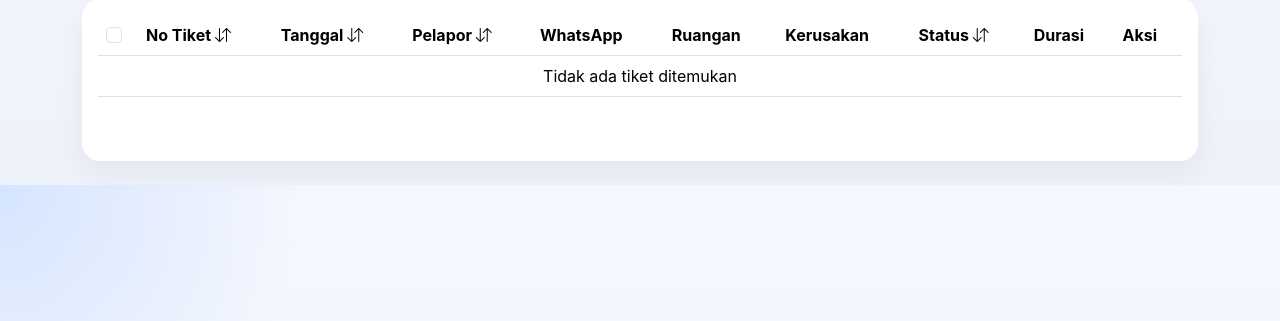
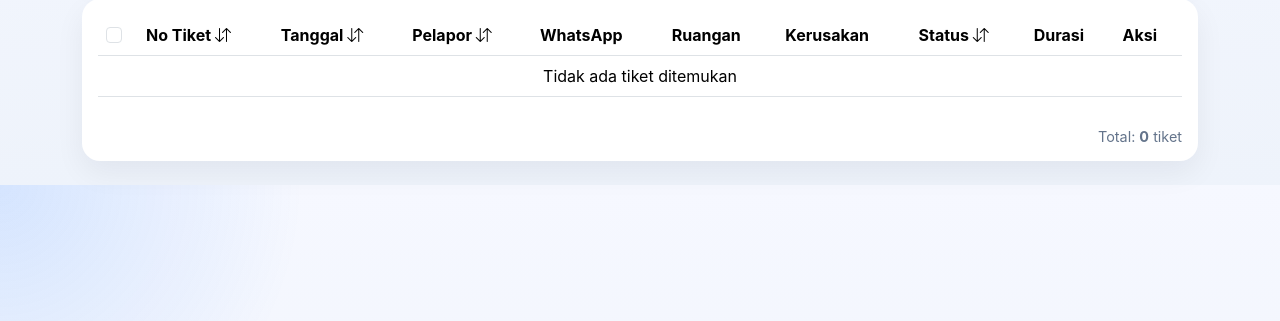
Before and after one commit to Slamet2102/helpdeskit, a FastAPI app: page /tiket in a window 1280 px wide. Shown: the part 327-648 px from the top of the page. Run offline with FastAPI, Linux system fonts and the light colour scheme; data comes from the database, SQL or seed files in the repository; data that the repository does not hold is empty.

Commit message:
feat: display total ticket count next to pagination
Add total all tickets count displayed on the right side of the pagination
bar on both the Daftar Tiket page and the Dashboard.

- templates/daftar_tiket.html: render total from X-Total-Count header
- templates/index.html: render total in recent tickets table and report
- static/css/style.css: add .pagination-wrapper and .total-tickets styles

```diff
--- a/static/css/style.css
+++ b/static/css/style.css
@@ -380,9 +380,31 @@ body {
 }
 
 /* Pagination */
+.pagination-wrapper {
+    position: relative;
+    display: flex;
+    align-items: center;
+    justify-content: center;
+    margin-top: 1rem;
+}
+
+.total-tickets {
+    position: absolute;
+    right: 0;
+    top: 50%;
+    transform: translateY(-50%);
+    font-size: 0.9rem;
+    color: #64748b;
+    white-space: nowrap;
+}
+
 .pagination {
-    margin-top: 1rem;
+    margin-top: 0;
     gap: 0.25rem;
+}
+
+html[data-bs-theme="dark"] .total-tickets {
+    color: #94a3b8;
 }
 
 .page-link {
--- a/templates/daftar_tiket.html
+++ b/templates/daftar_tiket.html
@@ -82,8 +82,9 @@
                     </tbody>
                 </table>
             </div>
-            <nav>
-                <ul class="pagination justify-content-center" id="pagination"></ul>
+<nav class="pagination-wrapper">
+                <ul class="pagination justify-content-center mb-0" id="pagination"></ul>
+                <div class="total-tickets" id="total-tickets"></div>
             </nav>
         </div>
     </div>
@@ -190,15 +191,18 @@ function loadTickets(page = 1) {
     if (unitId) url += `&unit_id=${unitId}`;
     if (search) url += `&search=${encodeURIComponent(search)}`;
 
-    const signal = getAbortSignal();
+const signal = getAbortSignal();
     fetch(url, { signal })
         .then(async r => {
             const totalPages = Number(r.headers.get('x-total-pages') || 1);
+            const totalCount = Number(r.headers.get('x-total-count') || 0);
             const data = await r.json();
-            return { data, totalPages };
+            return { data, totalPages, totalCount };
         })
-        .then(({ data, totalPages }) => {
+        .then(({ data, totalPages, totalCount }) => {
             const tbody = document.getElementById('tiket-table-body');
+            const totalEl = document.getElementById('total-tickets');
+            totalEl.innerHTML = `Total: <strong>${totalCount}</strong> tiket`;
             if (data.length === 0) {
                 tbody.innerHTML = '<tr><td colspan="10" class="text-center">Tidak ada tiket ditemukan</td></tr>';
                 document.getElementById('pagination').innerHTML = '';
```
Also changed, not shown: templates/index.html (+9 -4 lines).
